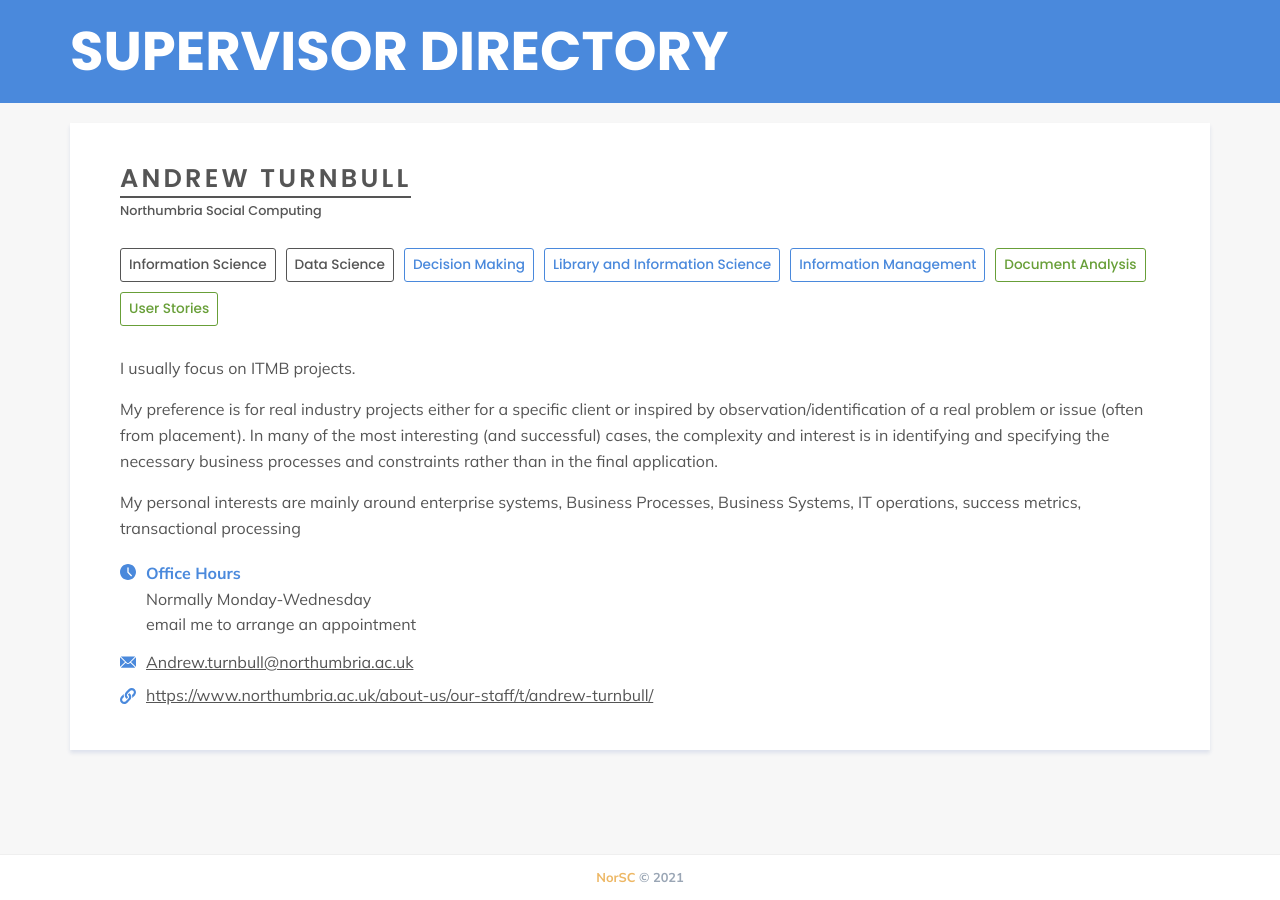
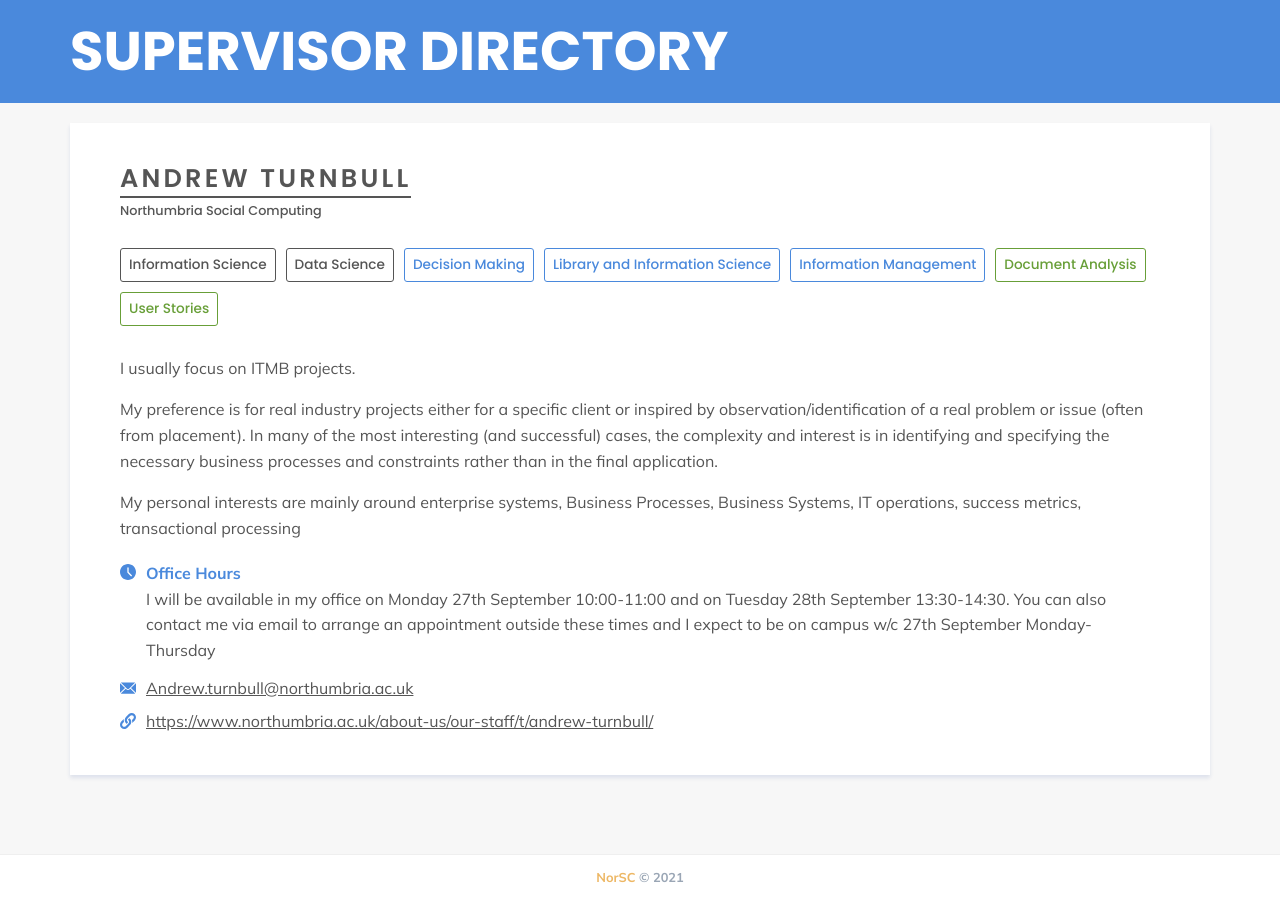
Before and after one commit to NorSC/supervisor-search, a Jekyll site: the page built from _supervisors/andrew-turnbull.md, in a window 1280 px wide. Built offline with Jekyll 4.4.1, drawn with Linux system fonts in a browser that asks for light colours; a script that is not in the unit is left out.

Commit message:
Update Supervisors “andrew-turnbull”

```diff
--- a/_supervisors/andrew-turnbull.md
+++ b/_supervisors/andrew-turnbull.md
@@ -4,9 +4,10 @@
 available: true
 email: Andrew.turnbull@northumbria.ac.uk
 website: https://www.northumbria.ac.uk/about-us/our-staff/t/andrew-turnbull/
-office_hours: |-
-  Normally Monday-Wednesday
-  email me to arrange an appointment
+office_hours: I will be available in my office on Monday 27th September
+  10:00-11:00 and on Tuesday 28th September 13:30-14:30. You can also contact me
+  via email to arrange an appointment outside these times and I expect to be on
+  campus w/c 27th September Monday-Thursday
 research_group: Northumbria Social Computing
 research_themes:
   - Information Science
```
